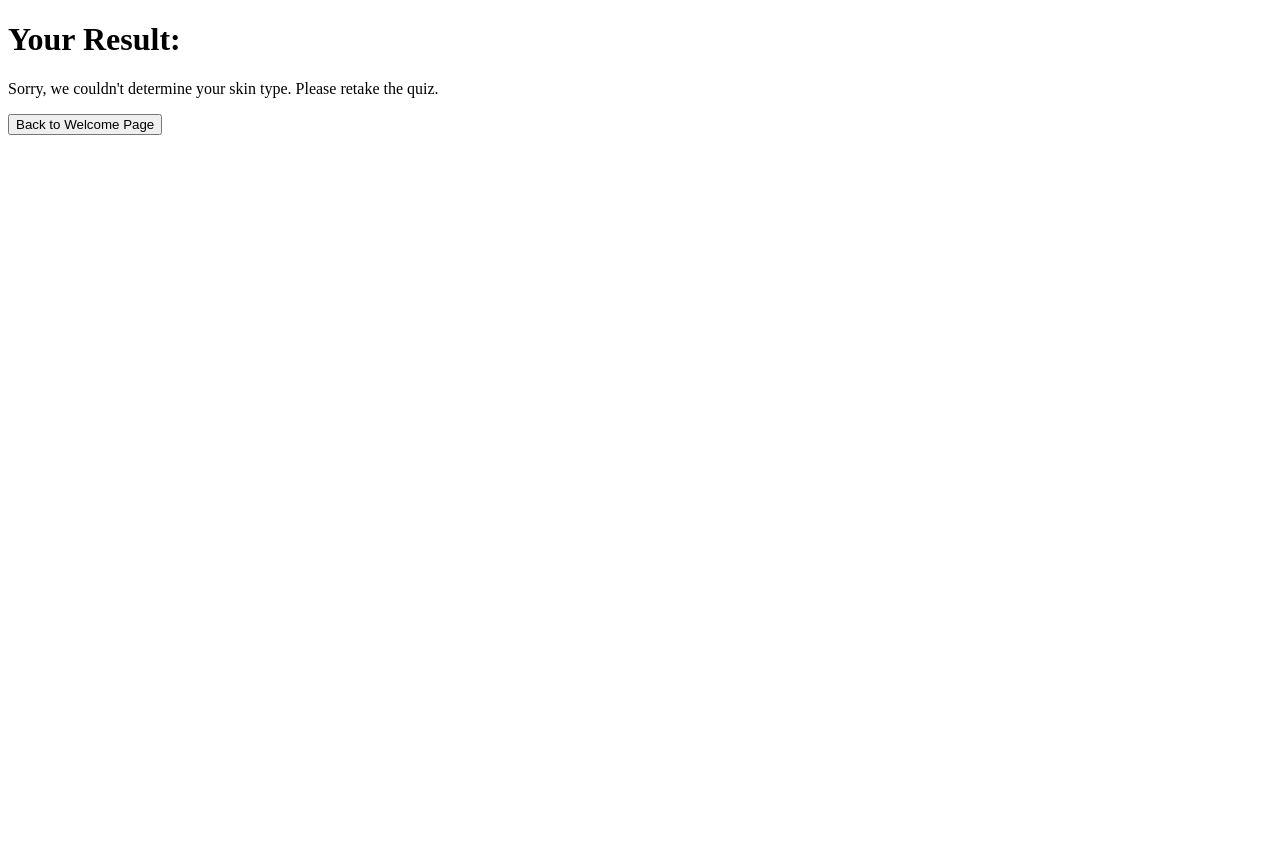
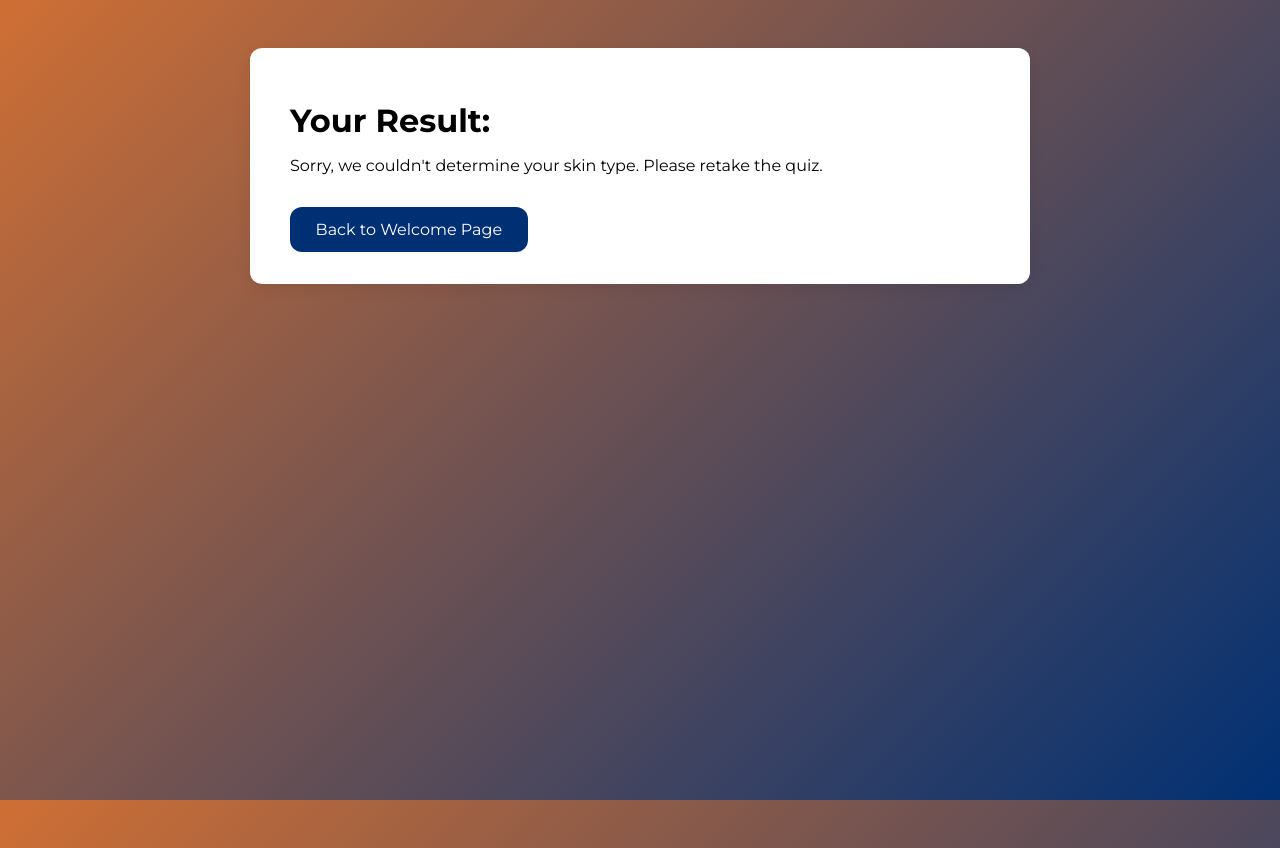
Before and after one commit to sonyaivko/skincare-app, a plain HTML site: page src/project/results.html in a window 1280 px wide. Before the commit the page ends 800 px from the top, so only its background shows below. Drawn offline with Linux system fonts and the light colour scheme.

Commit message:
added css

```diff
--- a/src/project/results.html
+++ b/src/project/results.html
@@ -3,10 +3,17 @@
 <head>
   <meta charset="UTF-8">
   <title>Your Skin Type</title>
+  <link rel="stylesheet" href="style.css">
 </head>
 <body>
-  <h1>Your Result:</h1>
-  <div id="results"></div>
+  <div class="card">
+    <h1>Your Result:</h1>
+    <div id="results"></div>
+
+    <button class="back-button" onclick="window.location.href='welcome.html'">
+      Back to Welcome Page
+    </button>
+  </div>
 
   <script>
     // Retrieve stored result
@@ -14,94 +21,75 @@
     const type = params.get("type") || localStorage.getItem("skinType");
     const resultDiv = document.getElementById("results");
 
-    //Storing different result messages
-
+    // All possible result messages
     const results = {
       dry: `
         <h2>Dry Skin</h2>
-        <p>If most of your answers point to dry skin, your skin produces less natural oil and can often feel tight, rough, or flaky, especially in colder weather. The key is to restore and lock in moisture.</p>
+        <p>Your skin produces less natural oil and often feels tight, rough, or flaky. The key is to restore and lock in moisture.</p>
         <ul>
-          <li>Start your day with a gentle, creamy cleanser that won’t strip away hydration, followed by a toner or essence rich in hyaluronic acid or glycerin.</li>
-          <li>Use a thick, nourishing moisturizer and finish with a hydrating sunscreen.</li>
-          <li>At night, cleanse again softly, apply a hyaluronic-acid or niacinamide serum, and seal everything in with a richer cream or an overnight mask.</li>
-          <li>A few drops of facial oil in winter can make a big difference.</li>
+          <li>Start your day with a gentle, creamy cleanser.</li>
+          <li>Use a rich moisturizer and a hydrating SPF.</li>
+          <li>At night, apply a hydrating serum and seal it in with a heavier cream.</li>
         </ul>
-        <p>Your lifestyle can also aid in making your skin better!</p>
-        <ul>
-          <li>Drink plenty of water, avoid long hot showers, and consider using a humidifier.</li>
-          <li>Foods rich in healthy fats like salmon, avocado, and nuts help your skin from within.</li>
-        </ul>
-        <p><strong>Popular picks:</strong> CeraVe Hydrating Cleanser, Neutrogena Hydro Boost Gel Cream, The Ordinary Hyaluronic Acid Serum, EltaMD UV Daily SPF 40.</p>
+        <p><strong>Popular picks:</strong> CeraVe Hydrating Cleanser, Neutrogena Hydro Boost, The Ordinary Hyaluronic Acid, EltaMD UV Daily SPF 40.</p>
       `,
       oily: `
         <h2>Oily Skin</h2>
-        <p>If your answers lean toward oily skin, your skin naturally produces more sebum, leading to shine and occasional breakouts. The goal is to balance oil without stripping the skin.</p>
+        <p>Your skin produces more sebum, leading to shine and breakouts. The goal is to balance oil without stripping.</p>
         <ul>
-          <li>Use a foaming or gel-based cleanser to remove excess oil, followed by a lightweight, oil-free moisturizer to keep your skin hydrated without heaviness.</li>
-          <li>Always wear sunscreen; many matte finishes work well for oily skin.</li>
-          <li>At night, double-cleanse if you wear makeup and apply a serum containing niacinamide or salicylic acid to reduce oil buildup and minimize pores.</li>
-          <li>Exfoliate 2–3 times a week with a gentle BHA to prevent clogged pores, and try to avoid touching your face throughout the day.</li>
+          <li>Use a foaming cleanser and lightweight moisturizer.</li>
+          <li>Try niacinamide or salicylic acid serums.</li>
+          <li>Always wear a matte-finish sunscreen.</li>
         </ul>
-        <p>A balanced diet, regular exercise, and stress management all help regulate oil production.</p>
-        <p><strong>Popular picks:</strong> La Roche-Posay Effaclar Gel Cleanser, CeraVe Foaming Cleanser, The Ordinary Niacinamide 10% + Zinc, COSRX Oil-Free Moisturizer, Supergoop! Unseen SPF 40.</p>
+        <p><strong>Popular picks:</strong> La Roche-Posay Effaclar, CeraVe Foaming Cleanser, The Ordinary Niacinamide 10% + Zinc, Supergoop! Unseen SPF 40.</p>
       `,
       combo: `
         <h2>Combination Skin</h2>
-        <p>If you selected mostly combination-type answers, your skin behaves differently in different areas: oily on the T-zone (forehead, nose, chin) and dry on the cheeks or jawline. The goal is to maintain balance.</p>
+        <p>You have an oily T-zone and dry cheeks — balance is key.</p>
         <ul>
-          <li>Choose a gentle, low-foam cleanser that removes oil but doesn’t dry out your skin.</li>
-          <li>Apply a light, hydrating moisturizer in the morning and use a richer cream only on dry areas at night.</li>
-          <li>Layering different products for different zones can be very effective — for example, mattifying gel on the T-zone and a soothing cream on the cheeks.</li>
-          <li>Once or twice a week, exfoliate gently to remove buildup and use clay masks on oily areas and hydrating masks elsewhere.</li>
-          <li>Keep your routine flexible with the seasons — your skin may act more dry in winter and more oily in summer.</li>
+          <li>Use a gentle, low-foam cleanser.</li>
+          <li>Hydrate evenly, but apply heavier cream on dry areas.</li>
+          <li>Target oil control on the T-zone only.</li>
         </ul>
-        <p><strong>Popular picks:</strong> CeraVe Hydrating Foam Cleanser, Paula’s Choice Pore-Refining Toner, Neutrogena Hydro Boost Water Gel, Laneige Cream Skin Refiner, Eucerin Oil Control SPF 50.</p>
+        <p><strong>Popular picks:</strong> CeraVe Hydrating Foam Cleanser, Neutrogena Hydro Boost, Eucerin Oil Control SPF 50.</p>
       `,
       "dry-oily": `
         <h2>Dry + Oily Skin</h2>
-        <p>Your results show a mix of both dry and oily skin characteristics. This means your skin might feel tight or flaky in some areas but produce excess oil or shine in others. The key is balance and gentle care.</p>
+        <p>Your skin is dry in some spots and oily in others — focus on balance.</p>
         <ul>
-          <li>Don’t over-dry your skin in an effort to reduce oil, and don’t overload it with heavy creams either.</li>
-          <li>Try using a mild foaming or gel cleanser that removes oil without stripping moisture, then follow with a lightweight, hydrating moisturizer that contains ingredients like hyaluronic acid or ceramides.</li>
-          <li>If certain areas are especially dry, you can add a richer cream just there.</li>
-          <li>Use mattifying products only on oily zones (like the T-zone) and avoid alcohol-based toners.</li>
-          <li>Consistent hydration will actually help your skin regulate oil production naturally.</li>
+          <li>Use a mild gel cleanser and lightweight hydrating moisturizer.</li>
+          <li>Apply richer cream only to dry zones.</li>
+          <li>Avoid over-drying or heavy products.</li>
         </ul>
-        <p><strong>Popular Picks:</strong> CeraVe Hydrating Foaming Cleanser, Neutrogena Hydro Boost Water Gel, The Ordinary Niacinamide 10% + Zinc, and EltaMD UV Clear SPF 46.</p>
+        <p><strong>Popular Picks:</strong> CeraVe Hydrating Foaming Cleanser, Neutrogena Hydro Boost, EltaMD UV Clear SPF 46.</p>
       `,
       "dry-combo": `
         <h2>Dry + Combination Skin</h2>
-        <p>If your answers were split between dry and combination, your skin leans mostly dry but still shows some oiliness in specific areas, especially the T-zone. Focus on deep hydration while keeping balance.</p>
+        <p>Mostly dry, but with some oiliness — focus on deep hydration and balance.</p>
         <ul>
-          <li>Choose a creamy cleanser that nourishes dry spots and a lighter gel moisturizer for oilier areas.</li>
-          <li>Layering works best — apply a hydrating toner or serum with hyaluronic acid all over, then seal with a richer moisturizer on the driest zones.</li>
-          <li>Avoid over-exfoliating, as it can worsen dryness and stimulate more oil in other areas.</li>
-          <li>Using a hydrating mask once or twice a week will help even out your texture and make your skin feel smoother overall.</li>
+          <li>Use creamy cleansers and hydrating toners.</li>
+          <li>Layer hyaluronic serum and richer moisturizer on dry zones.</li>
+          <li>Avoid over-exfoliating.</li>
         </ul>
-        <p><strong>Popular Picks:</strong> La Roche-Posay Toleriane Hydrating Cleanser, COSRX Hydrium Watery Toner, and CeraVe Moisturizing Cream for targeted areas.</p>
+        <p><strong>Popular Picks:</strong> La Roche-Posay Toleriane, COSRX Hydrium Watery Toner, CeraVe Moisturizing Cream.</p>
       `,
       "oily-combo": `
         <h2>Oily + Combination Skin</h2>
-        <p>You have a blend of oily and combination skin, meaning your skin tends to produce more oil overall but not evenly across your face. Your T-zone may get shiny quickly while your cheeks or jawline remain normal. Stick to a simple, lightweight routine.</p>
+        <p>Mostly oily with some normal or dry areas — aim for lightweight balance.</p>
         <ul>
-          <li>Use a foaming or gel cleanser to remove excess oil, followed by a toner with niacinamide or witch hazel to minimize pores.</li>
-          <li>Apply an oil-free moisturizer — yes, even oily skin needs hydration — and finish with a matte sunscreen.</li>
-          <li>A few times a week, use a clay mask or gentle exfoliant to keep pores clear.</li>
-          <li>Focus your heavier treatments (like retinol or exfoliants) only where needed, not all over your face.</li>
+          <li>Use foaming cleansers and oil-free moisturizers.</li>
+          <li>Use mattifying sunscreen and targeted treatments on oily zones.</li>
         </ul>
-        <p><strong>Popular Picks:</strong> CeraVe Foaming Cleanser, Paula’s Choice Niacinamide Booster, COSRX Oil-Free Moisturizer, and Supergoop! Matte Screen SPF 40.</p>
+        <p><strong>Popular Picks:</strong> CeraVe Foaming Cleanser, Paula’s Choice Niacinamide Booster, Supergoop! Matte Screen SPF 40.</p>
       `
     };
 
-    //Display result:
-    if(results[type]) {
-        resultDiv.innerHTML = results[type];
+    // Display result in card format
+    if (results[type]) {
+      resultDiv.innerHTML = results[type];
     } else {
-        resultDiv.innerHTML = `<p>Sorry, we couldn't determine your skin type. Please retake the quiz.</p>`;
+      resultDiv.innerHTML = `<p>Sorry, we couldn't determine your skin type. Please retake the quiz.</p>`;
     }
   </script>
-
-  <button onclick="window.location.href='welcome.html'">Back to Welcome Page</button>
-
 </body>
 </html>
--- a/src/project/style.css
+++ b/src/project/style.css
@@ -0,0 +1,181 @@
+
+
+/* Import your custom fonts */
+@import url('https://fonts.googleapis.com/css2?family=Montserrat:wght@400;600;700&family=Nunito:wght@400;600&display=swap');
+
+/* ---------- GLOBAL ---------- */
+:root {
+  --navy: #003074;
+  --orange: #cf6f34;
+  --light-bg: #faf9f8;
+  --text-dark: #1B1B1B;
+  --border: #E0E0E0;
+  --radius: 12px;
+}
+
+.site-title {
+    text-align: center;
+    color: black;
+    font-size: 1.5rem;
+    font-weight: 700;
+    font-style: italic; /* italic */
+    margin-bottom: 1rem;
+    letter-spacing: 1px;
+}
+
+body {
+    font-family: 'Montserrat', sans-serif;
+    background: linear-gradient(135deg, #cf6f34 0%, #003074 100%);
+    background-attachment: fixed;
+    background-repeat: no-repeat;
+    background-size: cover;
+    min-height: 100vh;
+    margin: 0;
+    display: flex;
+    justify-content: center;
+    align-items: flex-start;
+    padding-top: 3rem;
+}
+
+/* ---------- HEADER ---------- */
+header {
+  background-color: var(--navy);
+  color: white;
+  padding: 1rem 2rem;
+  text-align: center;
+  font-family: 'Montserrat', sans-serif;
+  letter-spacing: 1px;
+  box-shadow: 0 4px 10px rgba(0,0,0,0.1);
+}
+
+/* ---------- CONTAINER ---------- */
+#q-container, .content {
+  max-width: 700px;
+  margin: 2rem auto;
+  background: white;
+  padding: 2rem 2.5rem;
+  border-radius: var(--radius);
+  box-shadow: 0 4px 15px rgba(0,0,0,0.08);
+}
+
+.card {
+    background: white;
+    max-width: 700px;
+    width: 100%;
+    border-radius: 12px;
+    padding: 2rem 2.5rem;
+    box-shadow: 0 4px 15px rgba(0,0,0,0.08);
+    text-align: left;
+    animation: fadeUp 0.6s ease-out;
+  }
+
+  @keyframes fadeUp {
+    from {
+      opacity: 0;
+      transform: translateY(30px);
+    }
+    to {
+      opacity: 1;
+      transform: translateY(0);
+    }
+  }
+
+/* ---------- HEADINGS ---------- */
+h1, h2, h3 {
+    font-family: 'Montserrat', sans-serif;
+}
+
+h1 {
+  font-size: 2rem;
+  margin-bottom: 1rem;
+}
+
+h3 {
+  font-size: 1.1rem;
+  margin-bottom: 0.5rem;
+}
+
+/* ---------- QUESTION BLOCKS ---------- */
+.question-block {
+  margin-bottom: 1.5rem;
+  border-bottom: 1px solid var(--border);
+  padding-bottom: 1rem;
+}
+
+label {
+  display: block;
+  margin: 0.4rem 0;
+  cursor: pointer;
+  transition: all 0.2s ease-in-out;
+}
+
+input[type="radio"] {
+  margin-right: 8px;
+}
+
+/* Hover effect for options */
+label:hover {
+  background-color: rgba(255, 140, 66, 0.1);
+  border-radius: var(--radius);
+  padding-left: 5px;
+}
+
+/* ---------- BUTTONS ---------- */
+button {
+  display: inline-block;
+  background-color: var(--navy);
+  color: white;
+  border: none;
+  padding: 0.8rem 1.6rem;
+  font-size: 1rem;
+  border-radius: var(--radius);
+  cursor: pointer;
+  transition: 0.3s;
+  font-family: 'Montserrat', sans-serif;
+}
+
+button:hover {
+  background-color: #2c30a6;
+  transform: translateY(-2px);
+  box-shadow: 0 4px 8px rgba(255, 140, 66, 0.3);
+}
+
+/* ---------- BACK BUTTON ---------- */
+.back-button {
+  background-color: var(--navy);
+  margin-top: 1rem;
+}
+
+.back-button:hover {
+  background-color: #142b4f;
+}
+
+/* ---------- RESULTS PAGE ---------- */
+.result-box {
+  text-align: center;
+  padding: 2rem;
+  border: 2px solid var(--orange);
+  border-radius: var(--radius);
+  background: #fff6f0;
+}
+
+.result-box h2 {
+  color: var(--navy);
+  font-size: 1.8rem;
+}
+
+.result-box p {
+  font-size: 1rem;
+  margin-top: 1rem;
+}
+
+/* ---------- RESPONSIVE ---------- */
+@media (max-width: 600px) {
+  #q-container, .content {
+    padding: 1.5rem;
+  }
+
+  button {
+    width: 100%;
+  }
+}
```
Also changed, not shown: src/project/index.html (+5 -0 lines), src/project/questionnaire.html (+51 -40 lines), src/project/result2.html (+12 -11 lines), src/project/signup.html (+4 -1 lines), src/project/welcome.html (+5 -0 lines).
